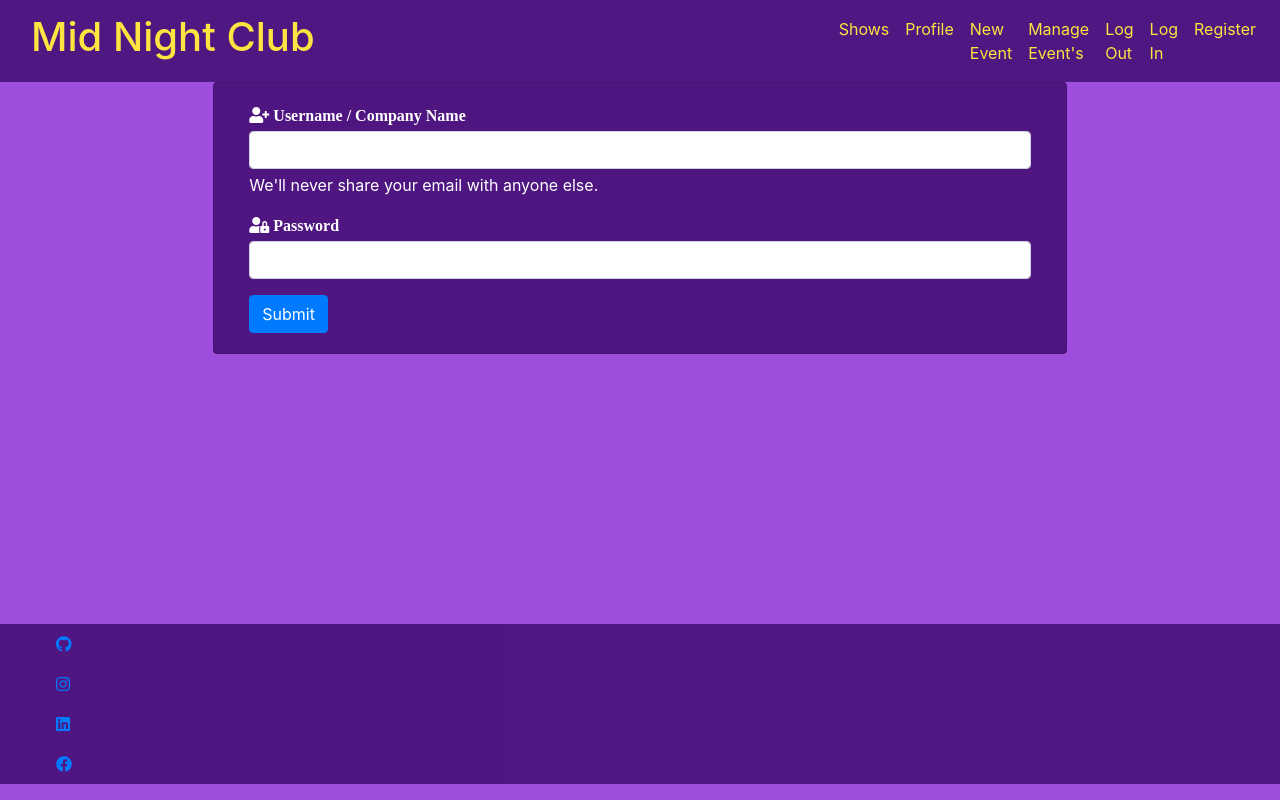
After one commit to Code-Institute-Submissions/midnight-club-ms3, a Flask app: page /registeration in a window 1280 px wide. The commit adds this page. Run offline with Flask 2, Linux system fonts and the light colour scheme; some libraries are stand-ins or nearby versions.

Commit message:
Added Basic Registration template

```diff
--- a/app.py
+++ b/app.py
@@ -4,6 +4,7 @@ from flask import (
     redirect, request, session, url_for)
 from flask_pymongo import PyMongo
 from bson.objectid import ObjectId
+from werkzeug.security import generate_password_hash, check_password_hash
 if os.path.exists("env.py"):
     import env
 
@@ -26,6 +27,11 @@ def show_display():
     return render_template("shows.html", shows=shows)
 
 
+@app.route("/registeration", methods=["GET", "POST"])
+def registeration():
+    return render_template("register.html")
+
+
 if __name__ == "__main__":
     app.run(host=os.environ.get("IP"),
             port=int(os.environ.get("PORT")),
--- a/templates/base.html
+++ b/templates/base.html
@@ -45,7 +45,7 @@
                         <a class="nav-link" href="#">Log In</a>
                     </li>
                     <li class="nav-item">
-                        <a class="nav-link" href="#">Register</a>
+                        <a class="nav-link" href="{{ url_for('registeration') }}">Register</a>
                     </li>
                 </ul>
             </div>
--- /dev/null
+++ b/templates/register.html
@@ -0,0 +1,23 @@
+{% extends "base.html" %}
+{% block content %}
+
+
+    <div class="card col-sm-8 offset-2 nav-bg">
+        <div class="card-body">
+            <form method="POST" action="{{ url_for('registeration') }}">
+                <div class="mb-3">
+                    <label for="exampleInputEmail1" class="form-label fas fa-user-plus"> Username / Company Name</label>
+                    <input type="username" class="form-control" id="exampleInputEmail1" aria-describedby="emailHelp" required>
+                    <div id="emailHelp" class="form-text">We'll never share your email with anyone else.</div>
+                </div>
+                <div class="mb-3">
+                    <label for="exampleInputPassword1" class="form-label fas fa-user-lock "> Password</label>
+                    <input type="password" class="form-control" id="exampleInputPassword1" required>
+                </div>
+                <button type="submit" class="btn btn-primary">Submit</button>
+            </form>
+        </div>
+    </div>
+
+
+{% endblock %}
```
